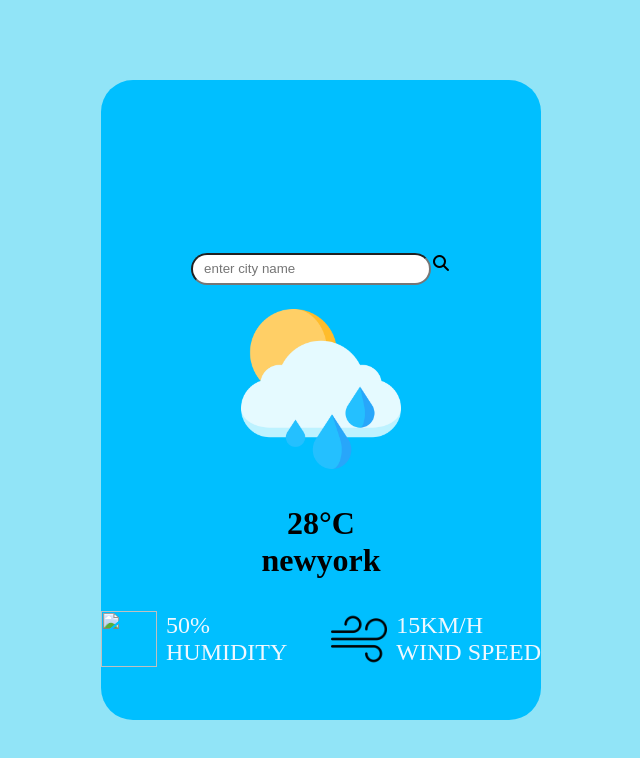
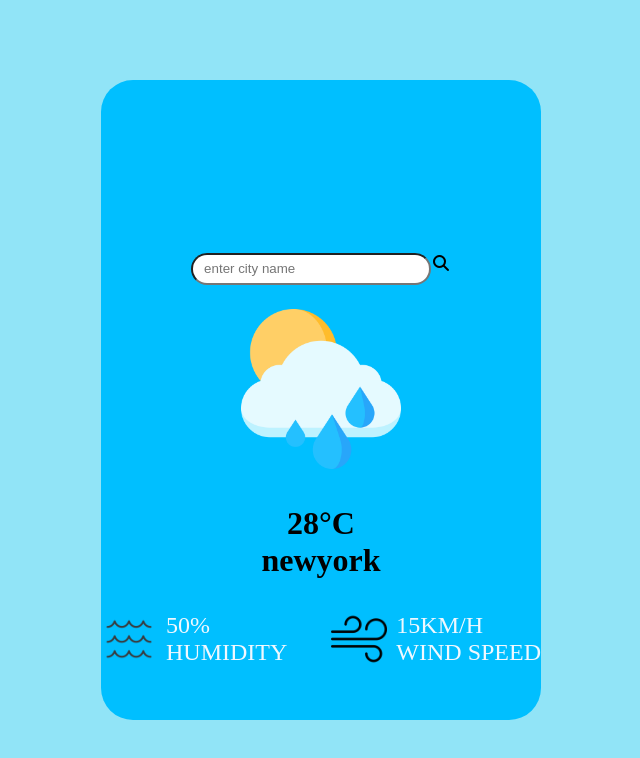
Before and after one commit to Rohit-25-04/wether, a plain HTML site: page index.html in a window 1280 px wide. Shown: the whole page, without its empty margins (319-959 px from the left). Drawn offline with Linux system fonts and the light colour scheme; files whose address does not match are found by name.

Commit message:
Update index.html

```diff
--- a/index.html
+++ b/index.html
@@ -18,7 +18,7 @@
       <h1 class="city">newyork</h1>
       <div class="details">
         <div class="col">
-            <img src="image\weather (2).png">
+            <img src="wether\weather (2).png">
              <div class="humidity"> <P>50%</P>
             <p>HUMIDITY</p> </div>
            </div>
```
